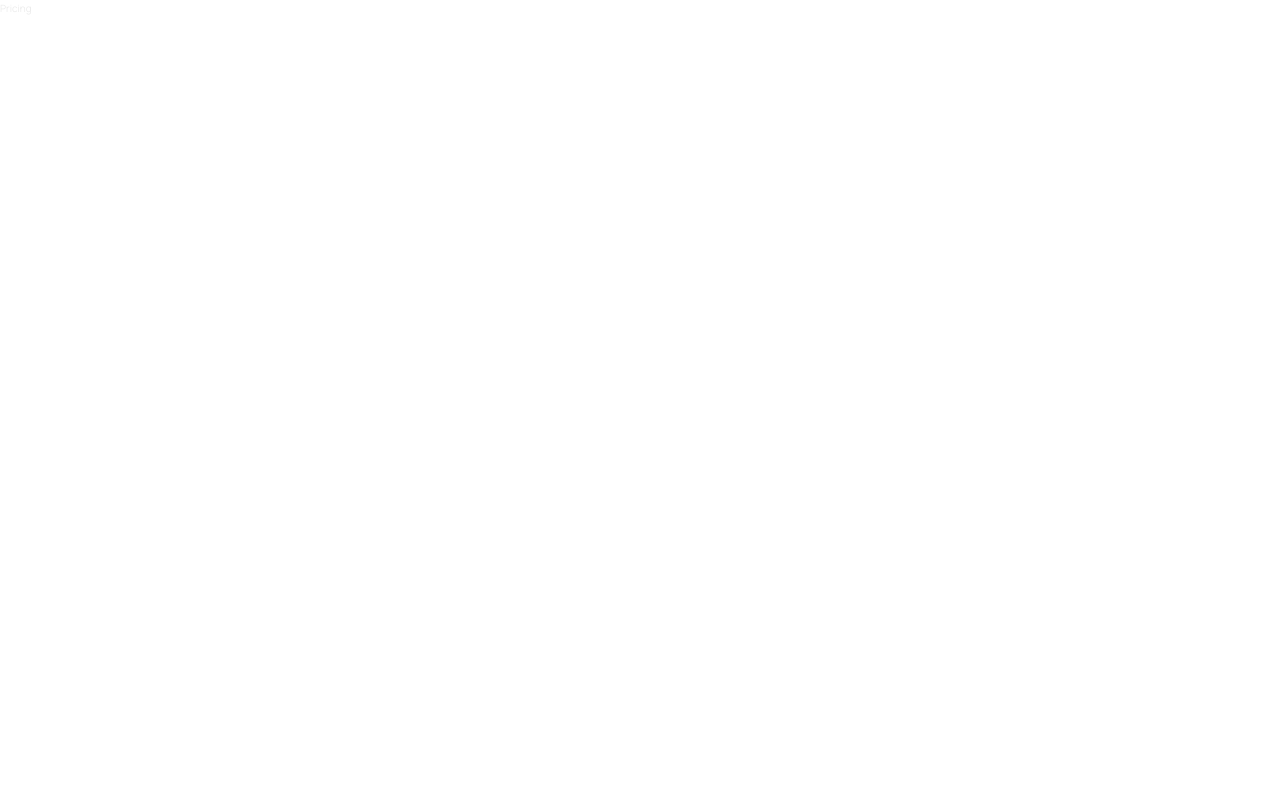
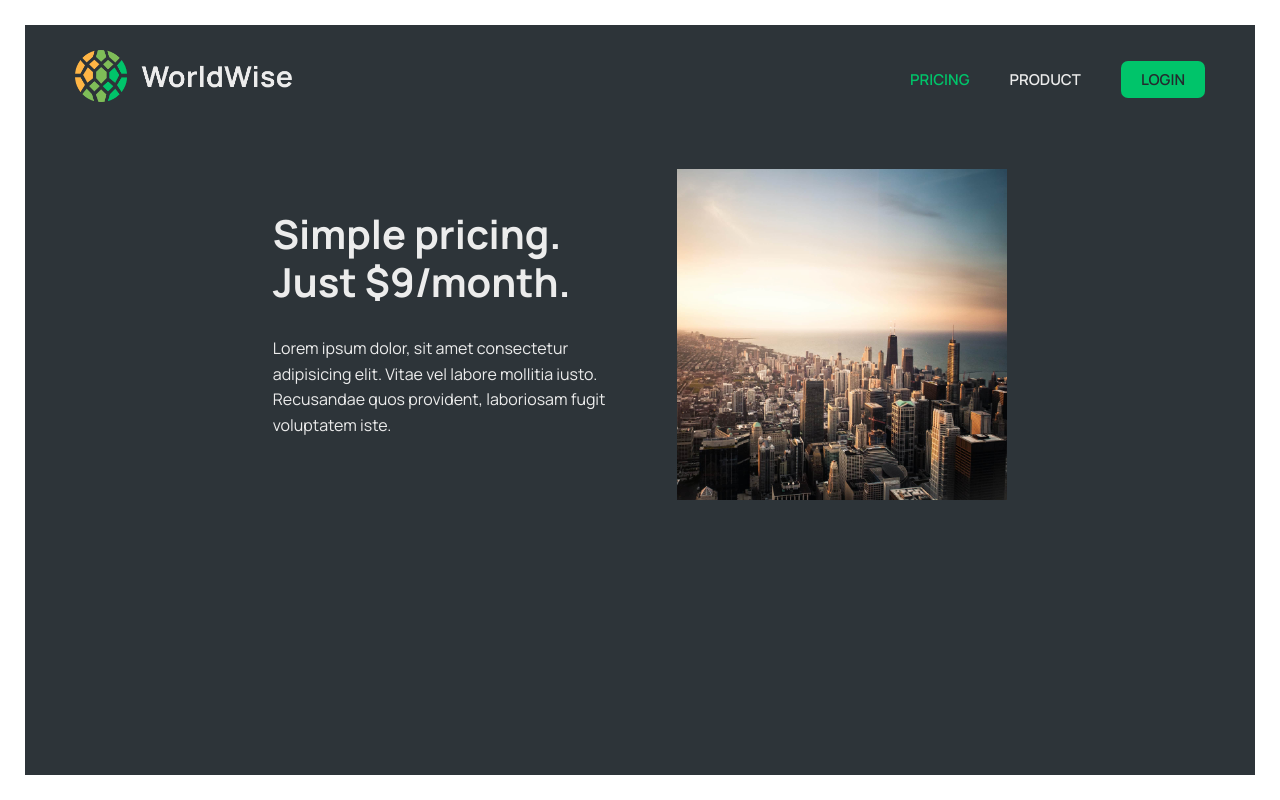
Before and after one commit to AkramExp/worldwise, a React (Vite) app: page /pricing in a window 1280 px wide. Built offline with nearby package versions, Linux system fonts and the light colour scheme.

Commit message:
completed pricing page

```diff
--- a/src/pages/Pricing.jsx
+++ b/src/pages/Pricing.jsx
@@ -1,5 +1,27 @@
+import styles from "./Pricing.module.css";
+import PageNav from "../components/PageNav.jsx";
+
 function Pricing() {
-  return <div>Pricing</div>;
+  return (
+    <main className={styles.pricing}>
+      <PageNav />
+      <section>
+        <div>
+          <h2>
+            Simple pricing.
+            <br />
+            Just $9/month.
+          </h2>
+          <p>
+            Lorem ipsum dolor, sit amet consectetur adipisicing elit. Vitae vel
+            labore mollitia iusto. Recusandae quos provident, laboriosam fugit
+            voluptatem iste.
+          </p>
+        </div>
+        <img src="img-2.jpg" alt="img" className={styles.img} />
+      </section>
+    </main>
+  );
 }
 
 export default Pricing;
--- /dev/null
+++ b/src/pages/Pricing.module.css
@@ -0,0 +1,34 @@
+.pricing {
+  height: calc(100vh - 5rem);
+  margin: 2.5rem;
+  background-color: var(--color-dark-1);
+  padding: 2.5rem 5rem;
+}
+
+.pricing section {
+  display: flex;
+  align-items: center;
+  justify-content: center;
+  width: 65%;
+  gap: 5rem;
+  margin: 6rem auto;
+}
+
+.pricing div {
+  width: 50%;
+}
+
+.pricing h2 {
+  font-size: 4rem;
+  line-height: 1.2;
+  margin-bottom: 3rem;
+}
+
+.pricing p {
+  font-size: 1.6rem;
+  margin-bottom: 2rem;
+}
+
+.pricing .img {
+  width: 45%;
+}
```
